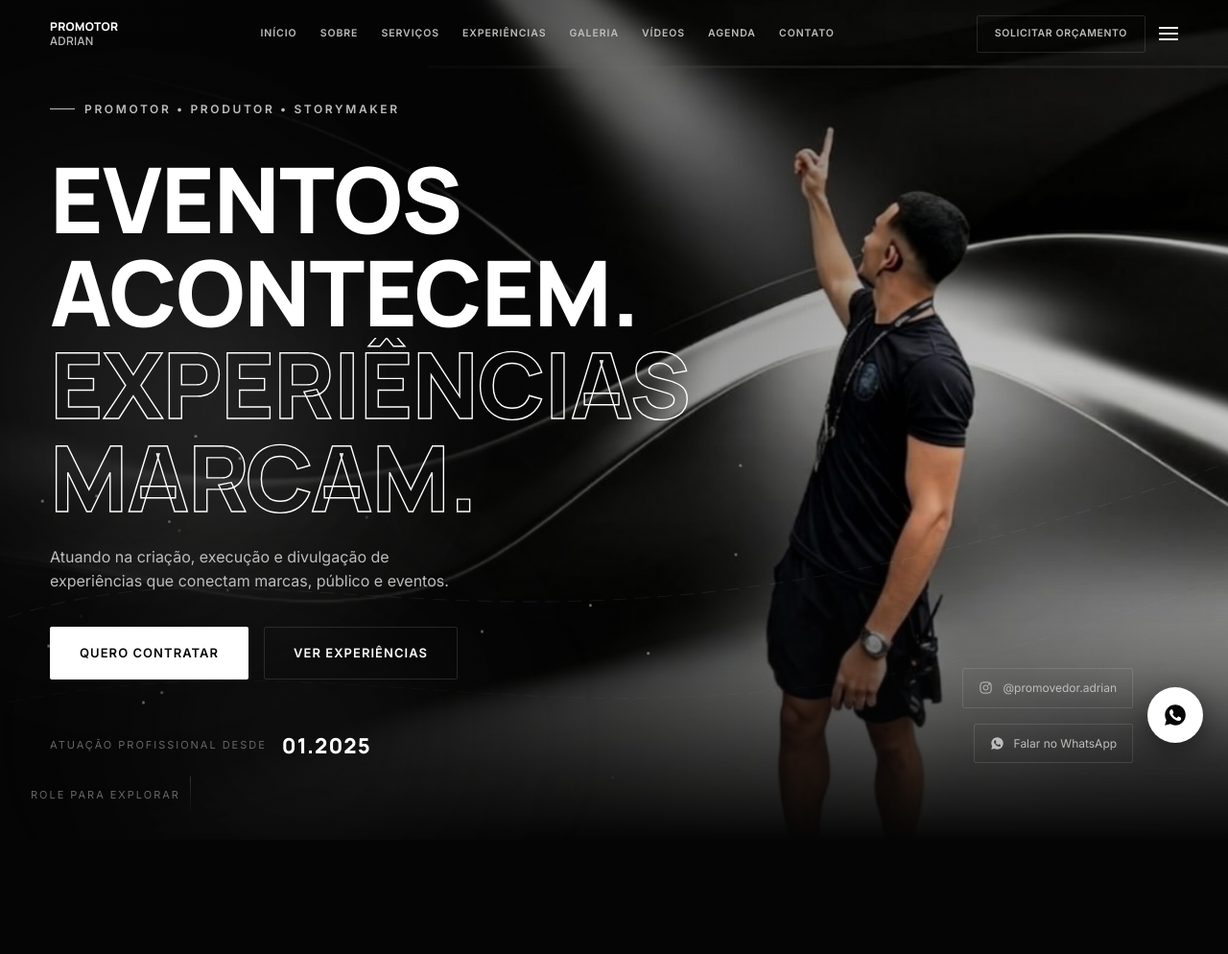
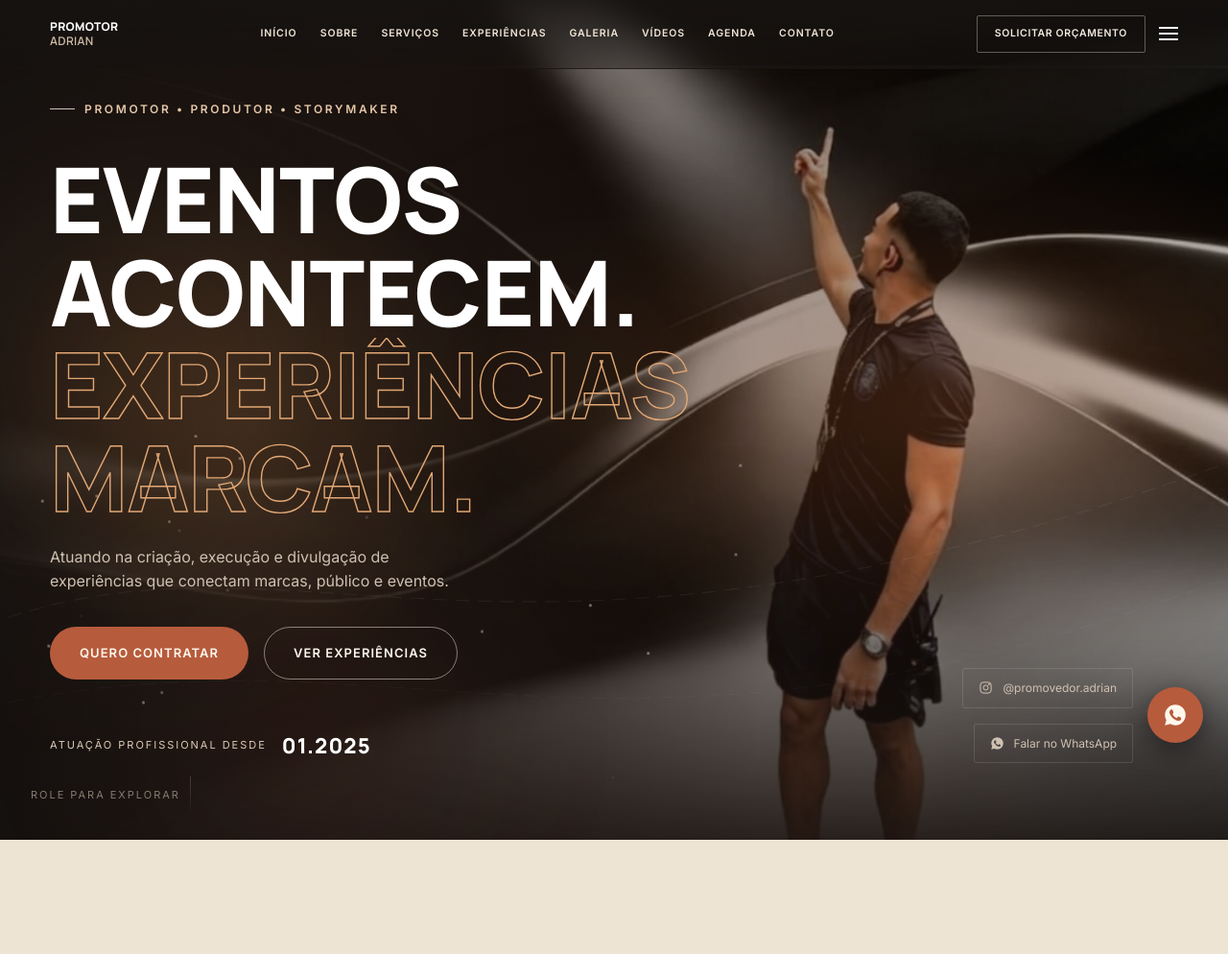
Before and after one commit to cauansousa-prog/adrian, a website with bundled scripts: page index.html in a window 1280 px wide. Shown: the top 994 px of the page at 96% size. Built offline with nearby package versions, Linux system fonts and the light colour scheme; a script that the page names is missing.

Commit message:
Apply warm editorial design
Apply warm editorial design with stage hero, retain site media and include theme stylesheet in production build.

```diff
--- /dev/null
+++ b/editorial-theme.css
@@ -0,0 +1,178 @@
+/* Editorial quente — camada visual reversível. Remove este link para voltar ao tema anterior. */
+:root{
+  --black-deep:#1c1917;
+  --black-2:#27221e;
+  --gray-dark:#332c27;
+  --gray:#877a6d;
+  --gray-light:#cfc1b1;
+  --white:#f4ecdf;
+  --border:rgba(244,236,223,.18);
+  --border-soft:rgba(244,236,223,.1);
+  --editorial-ink:#2a241f;
+  --editorial-muted:#6d6054;
+  --editorial-paper:#eee4d4;
+  --editorial-paper-2:#e4d7c4;
+  --editorial-coral:#a94f35;
+  --editorial-olive:#596044;
+}
+html{scroll-behavior:smooth}
+body{background:#1c1917;color:#f4ecdf}
+header{
+  background:linear-gradient(180deg,rgba(22,19,17,.86),rgba(22,19,17,.42));
+  backdrop-filter:blur(12px);
+  -webkit-backdrop-filter:blur(12px);
+}
+.brand span{color:#d1bda6}
+nav.main-nav a{color:#f0e5d6}
+nav.main-nav a::after{background:#d78a5f}
+.header-actions .btn-outline.desktop-only{border-color:rgba(244,236,223,.35);color:#f4ecdf}
+.hero{background:#171412}
+.hero-bg img{filter:saturate(1.18) contrast(1.08) brightness(.87)}
+.hero-bg::after{
+  background:
+    linear-gradient(90deg,rgba(21,17,15,.96) 0%,rgba(31,22,18,.8) 31%,rgba(56,31,19,.2) 62%,rgba(20,15,12,.06) 100%),
+    linear-gradient(0deg,rgba(21,17,15,.92) 0%,rgba(21,17,15,.08) 42%,rgba(21,17,15,.28) 100%),
+    radial-gradient(ellipse at 78% 48%,rgba(205,105,49,.3),transparent 42%);
+}
+.aura-blob.a1{background:radial-gradient(circle,rgba(224,143,77,.23),transparent 70%)}
+.aura-blob.a2{background:radial-gradient(circle,rgba(161,77,48,.2),transparent 70%)}
+.aura-blob.a3{background:radial-gradient(circle,rgba(228,182,111,.14),transparent 70%)}
+.hero-spotlight{background:radial-gradient(420px circle at var(--mx,20%) var(--my,50%),rgba(238,164,93,.14),transparent 65%)}
+.hero-eyebrow{color:#e6c6a7}
+.hero-title .outline{-webkit-text-stroke-color:#e3a875;text-stroke-color:#e3a875}
+.hero .btn-primary{background:#b75b3d;color:#fff7ec;border-radius:999px}
+.hero .btn-primary:hover{background:#ca704d}
+.hero .btn-outline{border-color:rgba(244,236,223,.5);color:#fff7ec;border-radius:999px}
+.hero-since .label,.hero-social{color:#ddcbb7}
+.about,.experiences,.gallery,.ig,.availability{
+  --white:#2a241f;
+  --gray-light:#6d6054;
+  --gray:#897a68;
+  --border:rgba(42,36,31,.2);
+  --border-soft:rgba(42,36,31,.13);
+  color:var(--editorial-ink);
+  background:var(--editorial-paper);
+}
+.about{padding-top:128px;padding-bottom:128px}
+.about-grid{gap:clamp(42px,7vw,100px)}
+.about-frame{
+  border:1px solid rgba(89,73,57,.38);
+  padding:12px;
+  background:rgba(255,255,255,.2);
+  box-shadow:18px 18px 0 rgba(89,96,68,.12);
+}
+.about-frame::before,.about-frame::after{border-color:var(--editorial-coral)}
+.about-frame img{
+  height:clamp(460px,52vw,680px);
+  object-position:center 34%;
+  filter:saturate(.91) contrast(1.02);
+}
+.about .eyebrow,.experiences .eyebrow,.gallery .eyebrow,.ig .eyebrow,.availability .eyebrow{color:var(--editorial-coral)}
+.about .eyebrow::before,.experiences .eyebrow::before,.gallery .eyebrow::before,.ig .eyebrow::before,.availability .eyebrow::before{background:var(--editorial-coral)}
+.about-title,.experiences .section-title,.gallery .section-title,.ig .section-title,.availability .section-title{color:var(--editorial-ink)}
+.about-title .outline,.experiences .section-title .outline,.gallery .section-title .outline,.ig .section-title .outline,.availability .section-title .outline{
+  -webkit-text-stroke-color:var(--editorial-coral);
+  text-stroke-color:var(--editorial-coral);
+}
+.about-text p,.about-timeline .tl-text,.diff-item p,.section-sub{color:var(--editorial-muted)}
+.about-timeline{border-color:rgba(42,36,31,.18)}
+.about-timeline .tl-dot{background:var(--editorial-coral)}
+.about-timeline .tl-range{color:var(--editorial-ink)}
+.diff-item .diff-num{color:var(--editorial-coral)}
+.diff-item h4{color:var(--editorial-ink)}
+.about-facts{color:var(--editorial-ink)}
+.about-facts>div{border-color:rgba(42,36,31,.2)}
+.about-facts span{color:var(--editorial-coral)}
+.services{
+  background:#27231f;
+  border-color:rgba(244,236,223,.12);
+  color:#f4ecdf;
+}
+.services .eyebrow{color:#d6a47b}
+.services .eyebrow::before{background:#d6a47b}
+.services .section-title{color:#f4ecdf}
+.services-grid{border-color:rgba(244,236,223,.14)}
+.service-card{border-color:rgba(244,236,223,.14)}
+.service-card:hover{background:rgba(201,132,82,.09)}
+.service-card .s-num{color:#d6a47b}
+.service-card h3{color:#f4ecdf}
+.service-card p{color:#cfc1b1}
+.experiences{background:#e4d7c4}
+.experiences .section-sub,.gallery .section-sub{color:#6d6054}
+.gallery{background:#eee4d4}
+.portfolio-more.btn-outline{
+  border-color:rgba(42,36,31,.36);
+  color:#2a241f;
+  border-radius:999px;
+}
+.portfolio-more.btn-outline:hover{background:#2a241f;color:#f4ecdf;border-color:#2a241f}
+.portfolio-section-status{color:#6d6054}
+.videos{
+  background:#211d1a;
+  color:#f4ecdf;
+  border-top:1px solid rgba(244,236,223,.12);
+  border-bottom:1px solid rgba(244,236,223,.12);
+}
+.videos .eyebrow{color:#d6a47b}
+.videos .eyebrow::before{background:#d6a47b}
+.videos .section-title{color:#f4ecdf}
+.videos .section-title .outline{-webkit-text-stroke-color:#d6a47b;text-stroke-color:#d6a47b}
+.videos .section-sub{color:#cfc1b1}
+.ig{background:#e4d7c4;border-color:rgba(42,36,31,.14)}
+.ig-handle,.ig .section-title{color:#2a241f}
+.ig-text{color:#6d6054}
+.ig-grid img{border:1px solid rgba(42,36,31,.16)}
+.availability{background:#eee4d4;border-color:rgba(42,36,31,.14)}
+.availability .section-sub,.availability .calendar-status,.availability .calendar-legend{color:#6d6054}
+.calendar-panel{
+  background:#f7f0e5;
+  border:1px solid rgba(42,36,31,.18);
+  box-shadow:0 18px 55px rgba(69,49,32,.1);
+}
+.calendar-title{color:#2a241f}
+.calendar-nav{color:#2a241f;border-color:rgba(42,36,31,.26)}
+.calendar-nav:hover:not(:disabled){background:#2a241f;color:#f4ecdf}
+.calendar-weekdays span{color:#75685b}
+.calendar-day{color:#51463c;background:rgba(42,36,31,.025);border-color:rgba(42,36,31,.11)}
+.calendar-day:not(:disabled):hover{border-color:rgba(42,36,31,.5)}
+.calendar-day.is-free{background:rgba(75,119,79,.15);color:#315b37}
+.calendar-day.is-busy{background:rgba(169,79,53,.16);color:#8e3829}
+.calendar-day.is-today{box-shadow:inset 0 0 0 2px var(--editorial-coral)}
+.calendar-day.is-unknown{color:#82776c;background:rgba(42,36,31,.04)}
+.calendar-swatch{border-color:rgba(42,36,31,.24)}
+.calendar-swatch.today{box-shadow:inset 0 0 0 1px var(--editorial-coral)}
+.calendar-status[data-state="error"]{color:#9a3828}
+.cta{background:#33231e;color:#f4ecdf}
+.cta::before{background:radial-gradient(ellipse at 50% 0%,rgba(201,117,71,.22) 0%,transparent 62%)}
+.cta h2{color:#f4ecdf}
+.cta h2 .outline{-webkit-text-stroke-color:#d6a47b;text-stroke-color:#d6a47b}
+.cta-text{color:#d5c4b0}
+.cta .btn-primary,.contact .btn-primary{background:#b75b3d;color:#fff7ec;border-radius:999px}
+.cta .btn-outline{border-color:rgba(244,236,223,.4);color:#f4ecdf;border-radius:999px}
+.contact{background:#27231f;color:#f4ecdf;border-color:rgba(244,236,223,.12)}
+.contact h2,.quick-contact h3,.quick-item .qi-value{color:#f4ecdf}
+.contact .form-group input,.contact .form-group select,.contact .form-group textarea{color:#f4ecdf}
+.contact .form-group select option{background:#27231f;color:#f4ecdf}
+.contact .form-group input:focus,.contact .form-group select:focus,.contact .form-group textarea:focus{border-color:#d6a47b}
+footer{background:#1c1917;color:#f4ecdf;border-color:rgba(244,236,223,.12)}
+.footer-brand{color:#f4ecdf}
+.footer-col h4{color:#d6a47b}
+.footer-col a,.footer-tag,.footer-bottom p{color:#bdae9c}
+.footer-col a:hover{color:#f4ecdf}
+.wa-float{background:#b75b3d;color:#fff7ec}
+:focus-visible{outline-color:#b75b3d}
+@media(max-width:900px){
+  header{padding:12px 0}
+  .about{padding:92px 0}
+  .about-frame img{height:min(116vw,520px)}
+}
+@media(max-width:640px){
+  .about{padding:80px 0}
+  .about-grid{gap:36px}
+  .about-frame{margin:0 8px}
+  .calendar-day{min-height:48px}
+}
+@media(prefers-reduced-motion:reduce){
+  html{scroll-behavior:auto}
+  .hero-bg img,.aura-blob{animation:none}
+}
--- a/index.html
+++ b/index.html
@@ -583,6 +583,7 @@ footer{padding:70px 0 34px;border-top:1px solid var(--border-soft);}
 :focus-visible{outline:2px solid var(--white);outline-offset:2px;}
 </style>
 <link rel="stylesheet" href="portfolio.css">
+<link rel="stylesheet" href="editorial-theme.css">
 </head>
 <body>
 
--- a/scripts/build.mjs
+++ b/scripts/build.mjs
@@ -45,7 +45,7 @@ if (path.resolve(output) !== expectedOutput || output === root) {
 
 await rm(output, { recursive: true, force: true });
 await mkdir(output, { recursive: true });
-for (const file of ['index.html', 'admin.html', 'recuperar-senha.html', 'redefinir-senha.html', 'portfolio.html', 'agenda-client.js', 'agenda.js', 'admin.js', 'admin.css', 'password-recovery.js', 'password-update.js', 'portfolio.js', 'portfolio.css', 'portfolio-admin.js']) {
+for (const file of ['index.html', 'admin.html', 'recuperar-senha.html', 'redefinir-senha.html', 'portfolio.html', 'agenda-client.js', 'agenda.js', 'admin.js', 'admin.css', 'password-recovery.js', 'password-update.js', 'portfolio.js', 'portfolio.css', 'portfolio-admin.js', 'editorial-theme.css']) {
   await cp(path.join(root, file), path.join(output, file));
 }
 await cp(path.join(root, 'img'), path.join(output, 'img'), { recursive: true });
```
